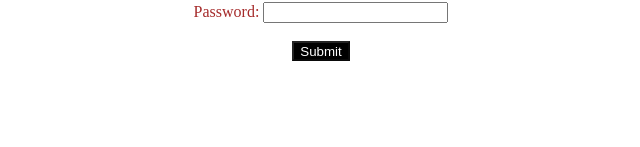
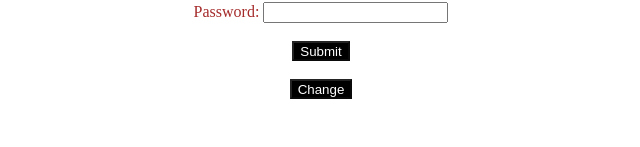
Before and after one commit to ohmpatelepam/Angular-2, an Angular app: page /login in a window 1280 px wide. Shown: the part 153-300 px from the top of the page, without its empty margins (319-959 px from the left). Built offline with nearby package versions, Linux system fonts and the light colour scheme; no server answers.

Commit message:
Reset Credentials Added

```diff
--- a/src/app/body/body.component.ts
+++ b/src/app/body/body.component.ts
@@ -9,7 +9,7 @@ import {ActivatedRoute} from "@angular/router";
 })
 export class BodyComponent implements OnInit {
 
-  @Input() private data:Map<String,Array<obj>>;
+  private data:Map<String,Array<obj>>;
   displayPopUp:boolean;
   popUpData:Object;
   constructor(private model:ModelService,private route: ActivatedRoute) {
--- a/src/app/login/login.component.html
+++ b/src/app/login/login.component.html
@@ -5,6 +5,7 @@
     <input type="text" formControlName = "username" ><br><br>
     Password:
     <input type="password" formControlName = "password"><br><br>
-    <input type="submit" id="submit-button" [disabled] = !form.valid>
+    <input type="submit" id="submit-button" [disabled] = !form.valid><br><br>
+    <input type="button" id="submit-button" [disabled] = !form.valid (click) = "changeCredentials()" value="Change">
 </div>
 </form>
--- a/src/app/login/login.component.ts
+++ b/src/app/login/login.component.ts
@@ -32,5 +32,15 @@ export class LoginComponent implements OnInit {
       alert("wrong credentials");
     }
   }
+  changeCredentials(){
+    let username = this.form.get("username").value;
+    let password = this.form.get("password").value;
+    if(this.model.changeUsernamePassword(username,password)){
+      alert("successfully changed");
+    }else{
+      alert("cannot able to change");
+    }
+
+  }
 
 }
--- a/src/app/model.service.ts
+++ b/src/app/model.service.ts
@@ -108,6 +108,7 @@ export class ModelService {
   changeUsernamePassword(a,b){
     this.username = a;
     this.password = b;
+    return true;
   }
 
   initializeloader = ()=>{
--- a/src/app/newscell/newscell.component.ts
+++ b/src/app/newscell/newscell.component.ts
@@ -22,7 +22,8 @@ export class NewscellComponent implements OnInit {
   }
   buttonPressed(){
     console.log("button presssed");
-    this.continueReadingPressed.emit({imageText:this.image,
+    this.continueReadingPressed.emit({
+      imageText:this.image,
       sourceText:this.source,
       dateText:this.date,
       authorText:this.author,
```
